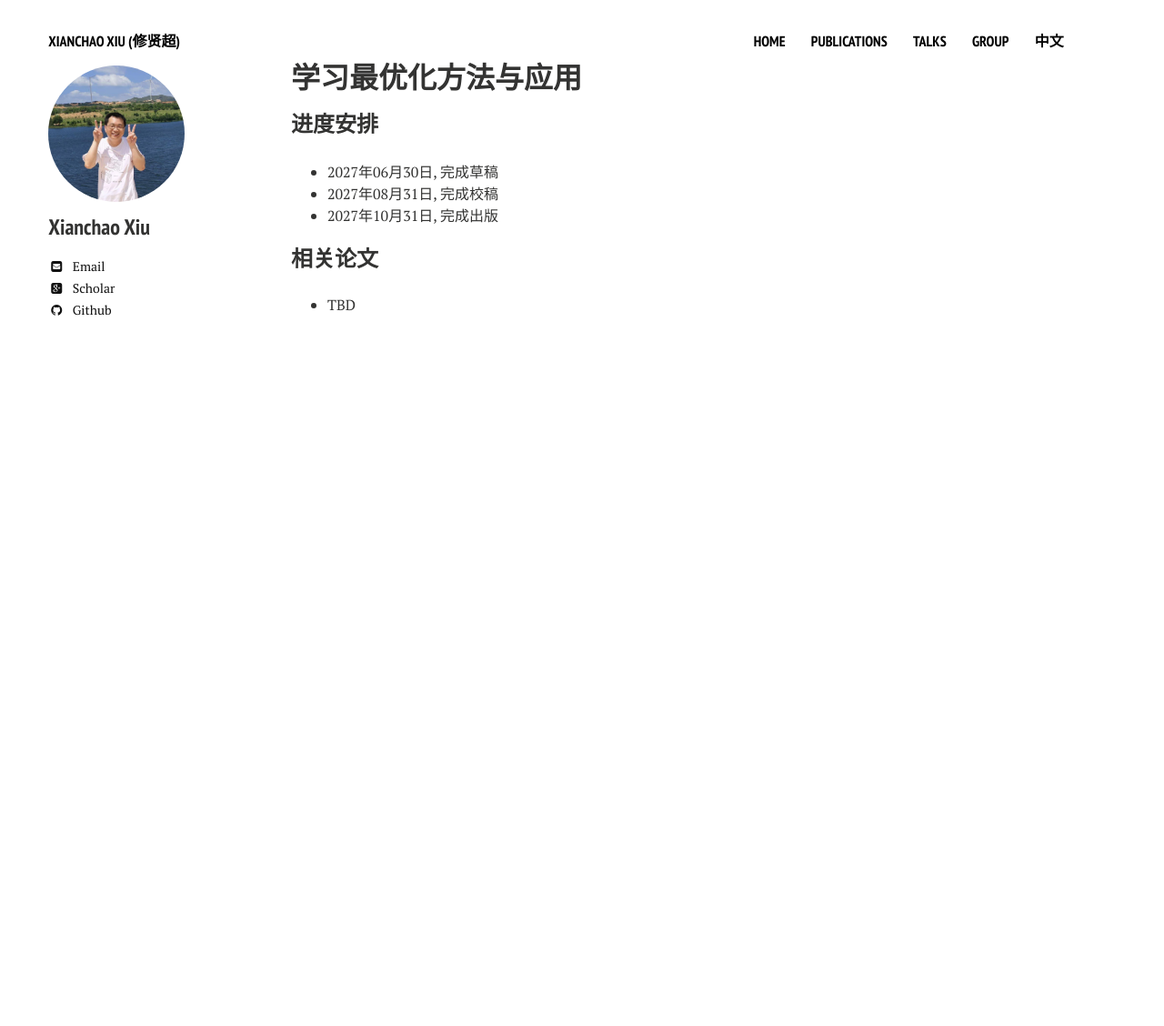
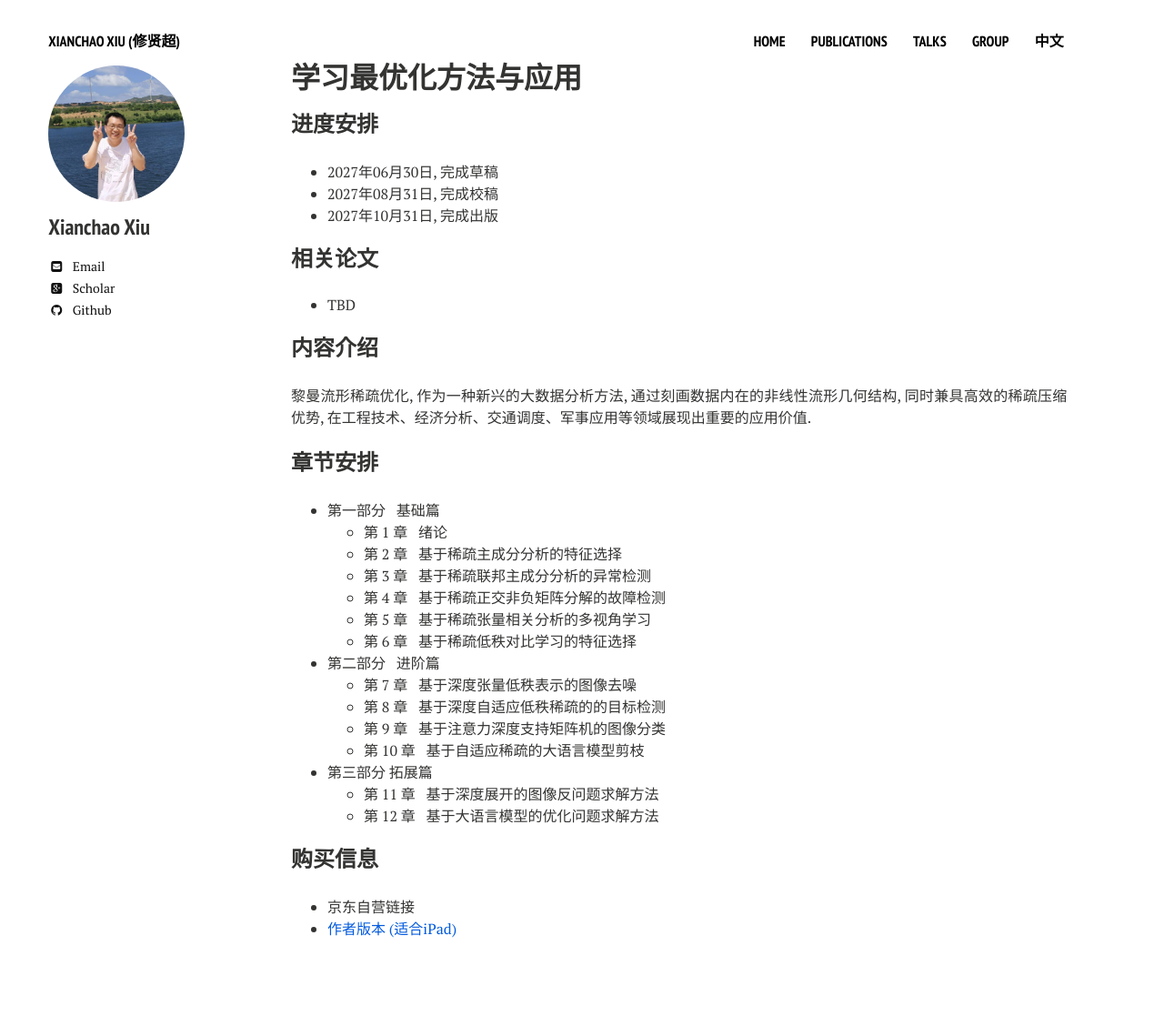
Before and after one commit to xianchaoxiu/xianchaoxiu.github.io, a Jekyll site: the page built from chinese/book/L2O/index.md, in a window 1280 px wide. Shown: the whole page at 91% size. Built offline with Jekyll 4.4.1, drawn with Linux system fonts in a browser that asks for light colours; nearby versions of some CDN libraries; before the commit the page ends 900 px from its top, so only the background shows below that.

Commit message:
Update index.md

```diff
--- a/chinese/book/L2O/index.md
+++ b/chinese/book/L2O/index.md
@@ -12,3 +12,31 @@ share: false
 
 ### 相关论文
 * TBD
+
+
+### 内容介绍
+黎曼流形稀疏优化, 作为一种新兴的大数据分析方法, 通过刻画数据内在的非线性流形几何结构, 同时兼具高效的稀疏压缩优势, 在工程技术、经济分析、交通调度、军事应用等领域展现出重要的应用价值. <br>
+
+
+### 章节安排
+* 第一部分 &nbsp; 基础篇<br>
+  * 第 1 章  &nbsp;  绪论<br>
+  * 第 2 章  &nbsp;  基于稀疏主成分分析的特征选择<br>
+  * 第 3 章  &nbsp;  基于稀疏联邦主成分分析的异常检测<br>
+  * 第 4 章  &nbsp;  基于稀疏正交非负矩阵分解的故障检测<br>
+  * 第 5 章  &nbsp;  基于稀疏张量相关分析的多视角学习<br>
+  * 第 6 章  &nbsp;  基于稀疏低秩对比学习的特征选择<br>
+
+* 第二部分 &nbsp; 进阶篇<br>
+  * 第 7 章  &nbsp;  基于深度张量低秩表示的图像去噪<br>
+  * 第 8 章  &nbsp;  基于深度自适应低秩稀疏的的目标检测<br>
+  * 第 9 章  &nbsp;  基于注意力深度支持矩阵机的图像分类<br>
+  * 第 10 章  &nbsp;  基于自适应稀疏的大语言模型剪枝<br>
+
+* 第三部分 拓展篇<br>
+  * 第 11 章  &nbsp;  基于深度展开的图像反问题求解方法<br>
+  * 第 12 章  &nbsp;  基于大语言模型的优化问题求解方法<br>
+
+### 购买信息
+* 京东自营链接 <br>
+* <a href="../OPT/黎曼流形稀疏优化.pdf" class="textlink" target="_blank"> 作者版本 (适合iPad)</a> <br>
```
